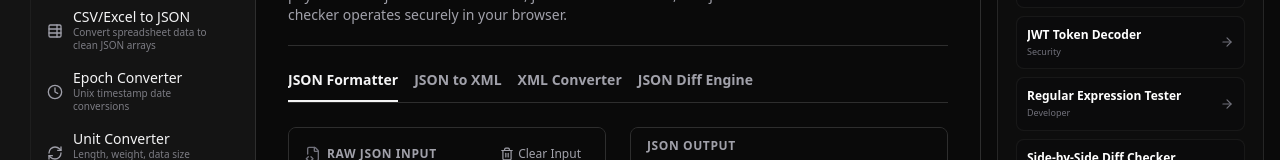
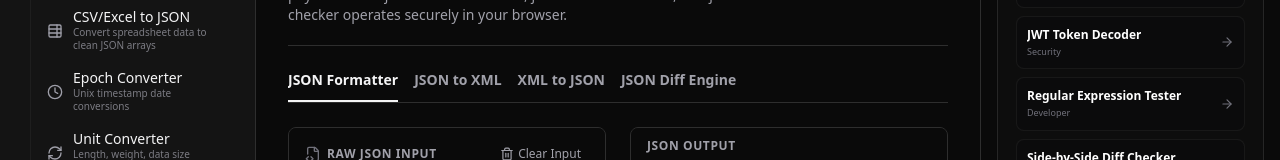
Before and after one commit to NextGenTech2/multi-utility-hub, a Next.js app: page /formatters/json-suite in a window 1280 px wide. Shown: the part 174-334 px from the top of the page. Built offline with nearby package versions, Linux system fonts and the light colour scheme.

Commit message:
chore: rename XML Converter tab to XML to JSON for consistency

```diff
--- a/src/app/formatters/json-suite/page.tsx
+++ b/src/app/formatters/json-suite/page.tsx
@@ -944,7 +944,7 @@ export default function JsonSuitePage() {
             activeTab === "xml" ? "border-zinc-900 dark:border-zinc-100 text-zinc-900 dark:text-zinc-100" : "border-transparent text-muted hover:text-zinc-900 dark:hover:text-zinc-100"
           }`}
         >
-          XML Converter
+          XML to JSON
         </button>
         <button
           onClick={() => {
```
